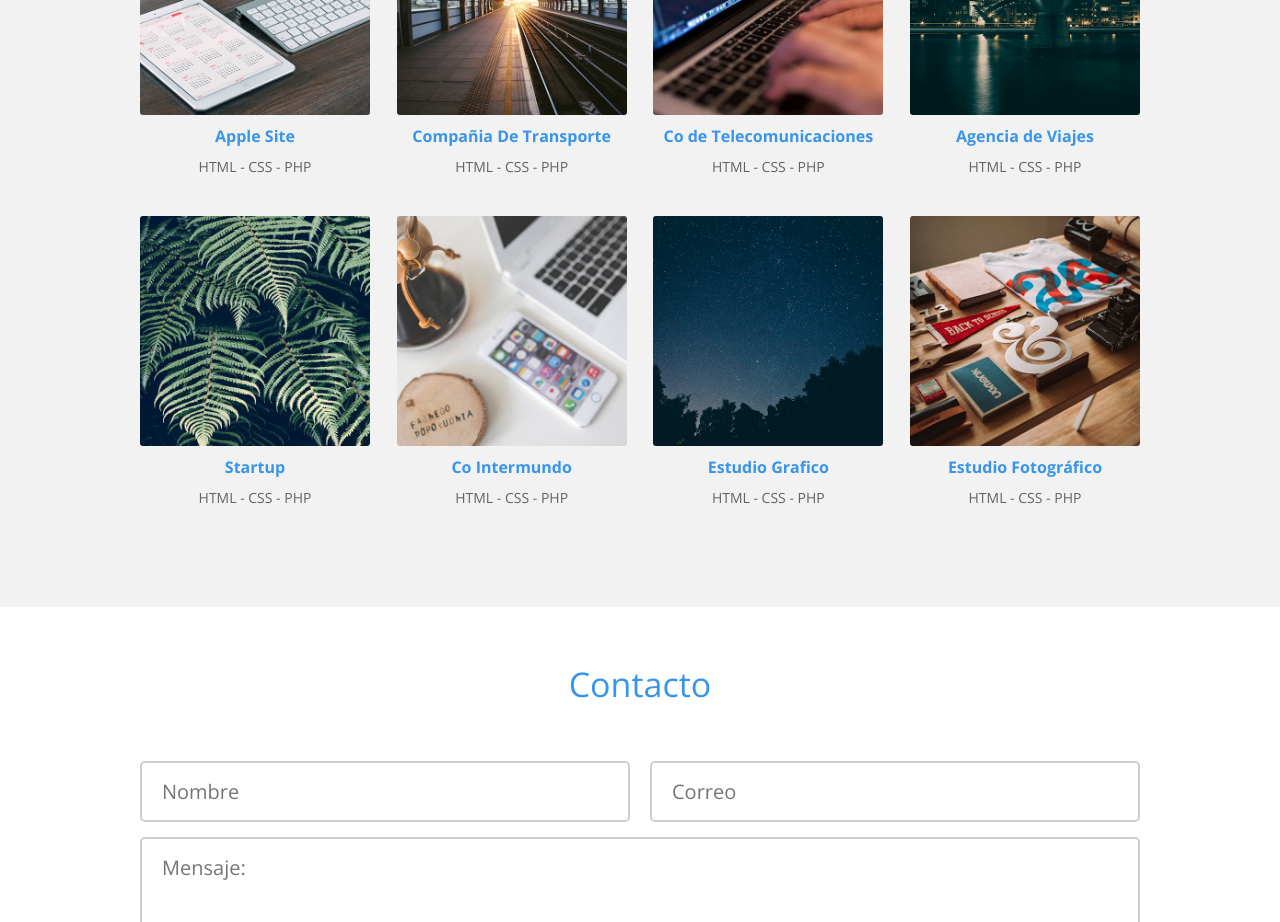
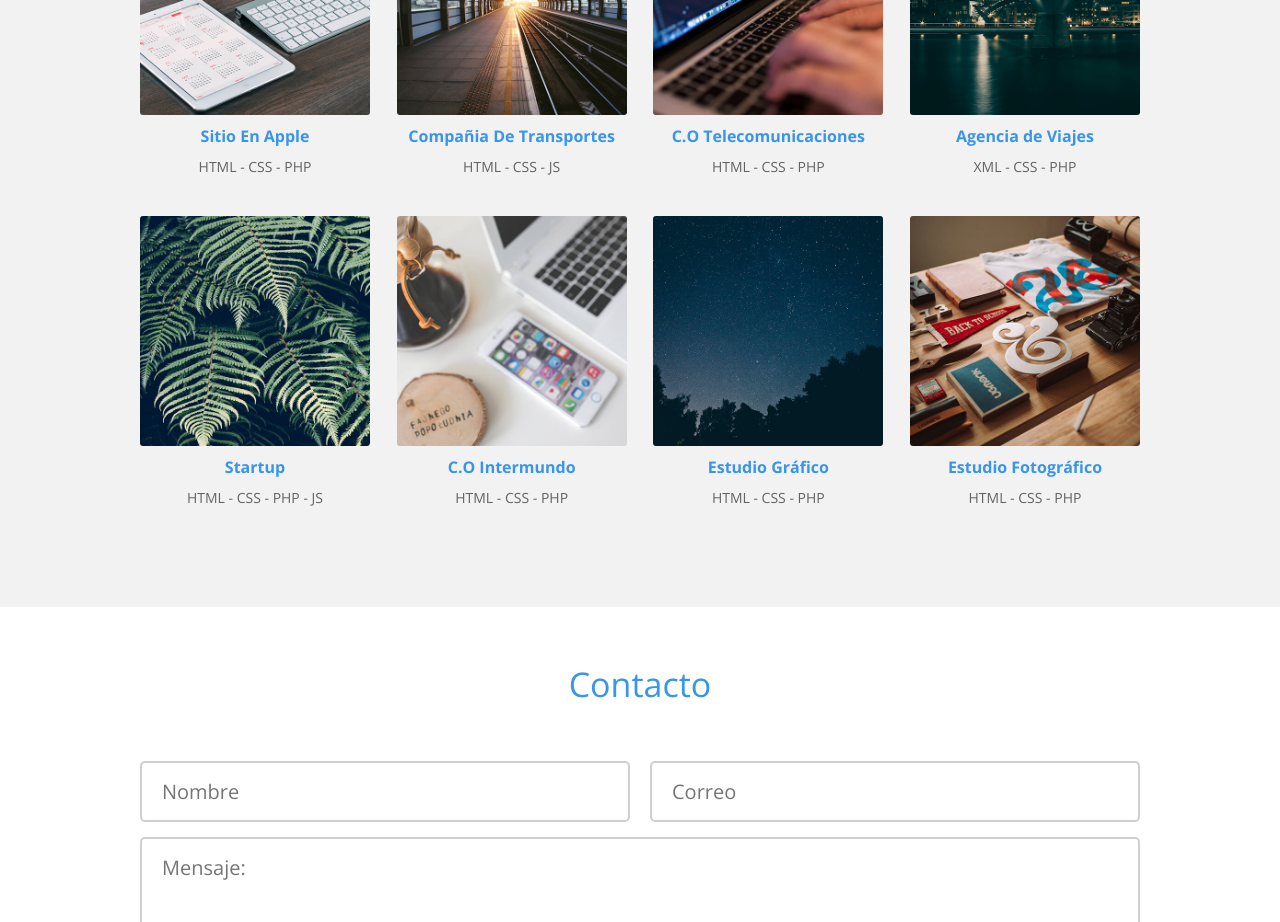
Before and after one commit to Eddy-glitcher/practicaConGit, a plain HTML site: page index.html in a window 1280 px wide. Shown: the part 1140-2062 px from the top of the page. Drawn offline with nearby package versions, Linux system fonts and the light colour scheme.

Commit message:
Cambios en el contenido principal

```diff
--- a/index.html
+++ b/index.html
@@ -51,7 +51,7 @@
 							<img src="img/trabajos/1.jpg" alt="Lorem Ipsum">
 						</div>
 						<div class="descripcion">
-							<p class="nombre">Apple Site</p>
+							<p class="nombre">Sitio En Apple</p>
 							<p class="categoria">HTML - CSS - PHP</p>
 						</div>
 					</div>
@@ -60,8 +60,8 @@
 							<img src="img/trabajos/2.jpg" alt="Lorem Ipsum">
 						</div>
 						<div class="descripcion">
-							<p class="nombre">Compañia De Transporte</p>
-							<p class="categoria">HTML - CSS - PHP</p>
+							<p class="nombre">Compañia De Transportes</p>
+							<p class="categoria">HTML - CSS - JS</p>
 						</div>
 					</div>
 					<div class="trabajo">
@@ -69,7 +69,7 @@
 							<img src="img/trabajos/3.jpg" alt="Lorem Ipsum">
 						</div>
 						<div class="descripcion">
-							<p class="nombre">Co de Telecomunicaciones</p>
+							<p class="nombre">C.O Telecomunicaciones</p>
 							<p class="categoria">HTML - CSS - PHP</p>
 						</div>
 					</div>
@@ -79,7 +79,7 @@
 						</div>
 						<div class="descripcion">
 							<p class="nombre">Agencia de Viajes</p>
-							<p class="categoria">HTML - CSS - PHP</p>
+							<p class="categoria">XML - CSS - PHP</p>
 						</div>
 					</div>
 					<div class="trabajo">
@@ -88,7 +88,7 @@
 						</div>
 						<div class="descripcion">
 							<p class="nombre">Startup</p>
-							<p class="categoria">HTML - CSS - PHP</p>
+							<p class="categoria">HTML - CSS - PHP - JS</p>
 						</div>
 					</div>
 					<div class="trabajo">
@@ -96,7 +96,7 @@
 							<img src="img/trabajos/6.jpg" alt="Lorem Ipsum">
 						</div>
 						<div class="descripcion">
-							<p class="nombre">Co Intermundo</p>
+							<p class="nombre">C.O Intermundo</p>
 							<p class="categoria">HTML - CSS - PHP</p>
 						</div>
 					</div>
@@ -105,7 +105,7 @@
 							<img src="img/trabajos/7.jpg" alt="Lorem Ipsum">
 						</div>
 						<div class="descripcion">
-							<p class="nombre">Estudio Grafico</p>
+							<p class="nombre">Estudio Gráfico</p>
 							<p class="categoria">HTML - CSS - PHP</p>
 						</div>
 					</div>
```
